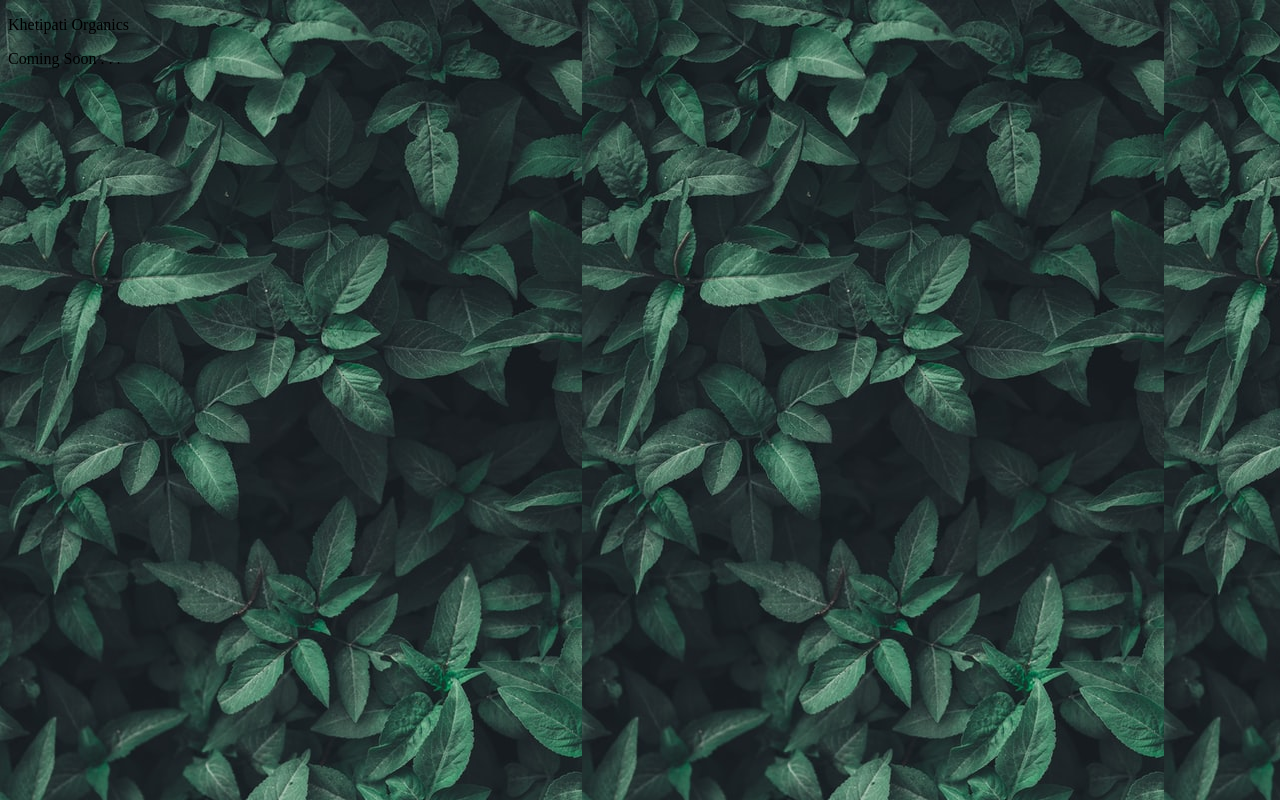
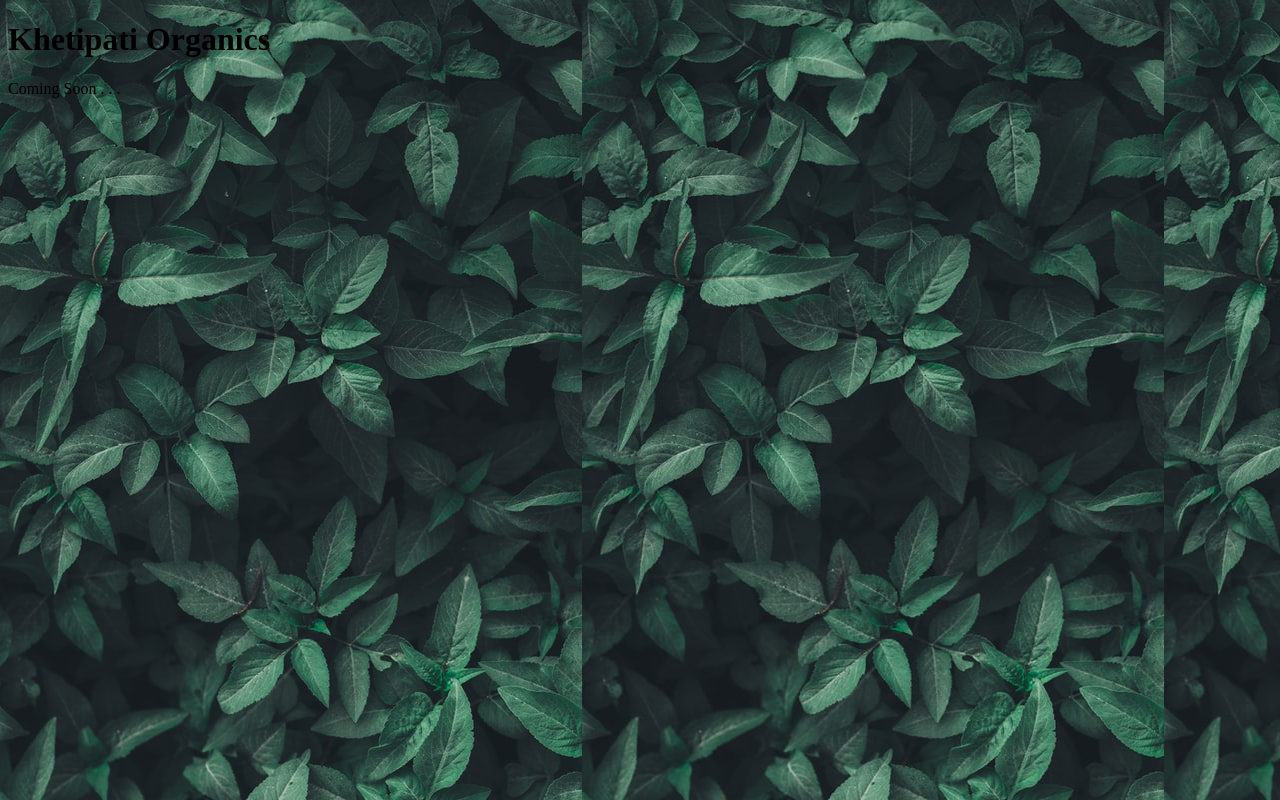
Before and after one commit to binamrata-sharma/khetipati, a plain HTML site: page index.html in a window 1280 px wide. Drawn offline with Linux system fonts and the light colour scheme.

Commit message:
Update index.html

```diff
--- a/index.html
+++ b/index.html
@@ -1,7 +1,7 @@
 <!DOCTYPE html>
 <html>
 <body background ='Leaves_1.jpeg'>
-  <p> Khetipati Organics</p>
+  <h1> Khetipati Organics</h1>
     <p>Coming Soon . . . </p>
 </body>
 </html>
```
